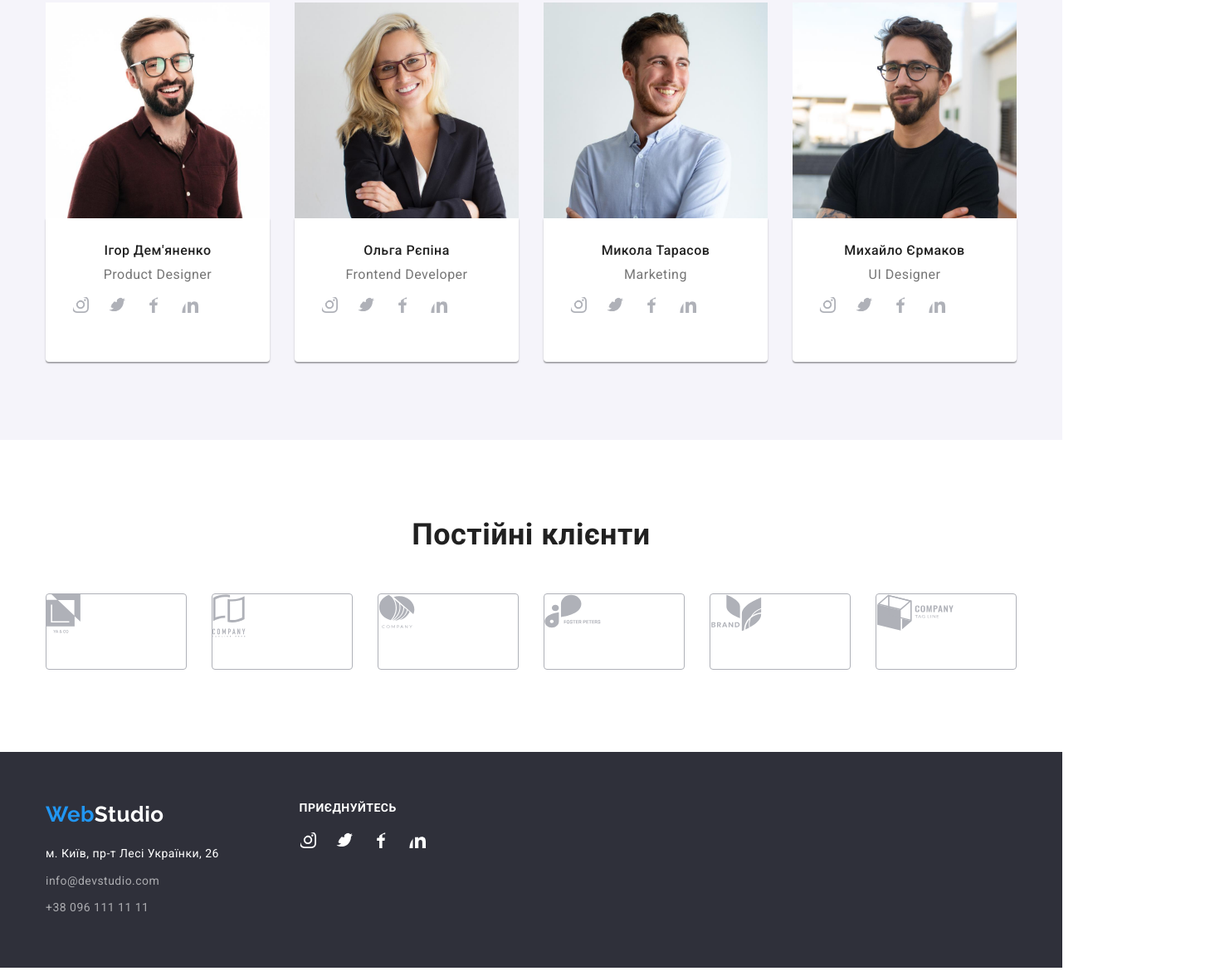
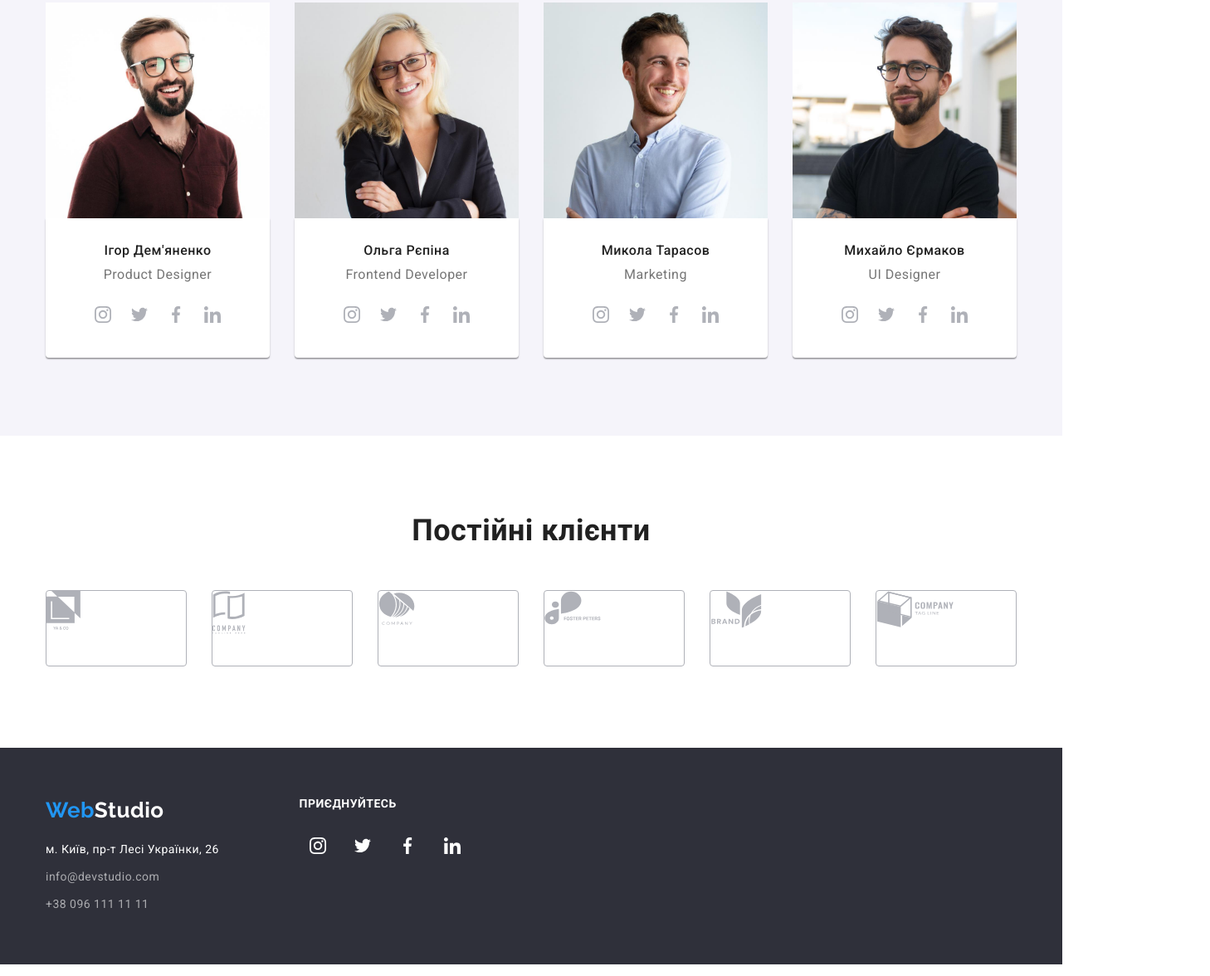
Before and after one commit to simplyNastya/goit-markup-hw-04, a plain HTML site: page index.html in a window 1280 px wide. Shown: the part 1782-2958 px from the top of the page at 83% size, 1458 px wide, since content can reach past the window. Drawn offline with nearby package versions, Linux system fonts and the light colour scheme.

Commit message:
Added css
Positioned svg-social links

```diff
--- a/css/styles.css
+++ b/css/styles.css
@@ -198,6 +198,15 @@ nav {
     margin-bottom: 0;
 }
 
+.features-list {
+    display: flex;
+    gap: 30px;
+}
+
+.features {
+    width: 270px;
+}
+
 .feature-icon {
     width: 270px;
     height: 120px;
@@ -205,22 +214,11 @@ nav {
     background-color: var(--third-section-and-portfoliobtn-background);
 
     margin-bottom: 30px;
-}
 
-.features-svg {
     padding-top: 25px;
     padding-left: 100px;
     padding-bottom: 25px;
     padding-right: 100px;
-}
-
-.features-list {
-    display: flex;
-    gap: 30px;
-}
-
-.features {
-    width: 270px;
 }
 
 .works {
@@ -278,10 +276,11 @@ nav {
     margin-bottom: 0;
 }
 
-.team-icon-list {
+.team-social-icon-list {
     display: flex;
+    justify-content: center;
+
     margin-top: 16px;
-    margin-left: 32px;
 }
 
 .team-icon {
@@ -404,9 +403,10 @@ footer .logo {
 .connect-icon-list {
     display: flex;
     margin-top: 20px;
+    gap: 10px;
 }
 
-.connect-icon {
+.socials-footer {
     width: 44px;
     height: 44px;
 
@@ -414,17 +414,15 @@ footer .logo {
     border-radius: 50%;
 }
 
-.connect-icon:hover,
-.connect-icon:focus {
+.socials-footer:hover,
+.socials-footer:focus {
     background-color: var(--accent);
 }
 
 .connect-svg {
     fill: var(--white-color);
-    padding-top: 12px;
-    padding-left: 12px;
-    padding-bottom: 12px;
-    padding-right: 12px;
+
+    padding: 12px
 }
 
 .connect-svg:hover,
--- a/index.html
+++ b/index.html
@@ -53,7 +53,7 @@
                 <h2 hidden>Переваги</h2>
                 <ul class="list features-list">
                     <li class="features">
-                            <svg class="features-svg feature-icon">
+                            <svg class="feature-icon">
                                 <use href="./images/symbol-defs.svg#icon-antenna" width="70" height="70">
                                 </use>
                             </svg>
@@ -62,7 +62,7 @@
                             позиції.</p>
                     </li>
                     <li class="features">
-                        <svg class="features-svg feature-icon">
+                        <svg class="feature-icon">
                             <use href="./images/symbol-defs.svg#icon-clock" width="70" height="70">
                             </use>
                         </svg>
@@ -71,7 +71,7 @@
                         </p>
                     </li>
                     <li class="features">
-                        <svg class="features-svg feature-icon">
+                        <svg class="feature-icon">
                             <use href="./images/symbol-defs.svg#icon-diagram" width="70" height="70">
                             </use>
                         </svg>
@@ -79,7 +79,7 @@
                         <p class="feature-text">Так само консультація з широким активом значною мірою зумовлює.</p>
                     </li>
                     <li class="features">
-                        <svg class="features-svg feature-icon">
+                        <svg class="feature-icon">
                             <use href="./images/symbol-defs.svg#icon-astronaut" width="70" height="70">
                             </use>
                         </svg>
@@ -113,26 +113,34 @@
                             <div class="team-item">
                                 <h3 class="team-title">Ігор Дем'яненко</h3>
                                 <p lang="en" class="team-text">Product Designer</p>
-                                <ul class="team-icon-list list">
-                                    <li>
-                                        <svg class="team-icon">
-                                            <use href="./images/symbol-defs.svg#icon-instagram" width="20" height="20" class="icon-svg"></use>
+                                <ul class="team-social-icon-list list">
+                                    <li class="team-icon">
+                                        <a href="">
+                                            <svg class="icon-svg">
+                                                <use href="./images/symbol-defs.svg#icon-instagram" width="20" height="20"></use>
                                             </svg>
+                                        </a>
                                     </li>
-                                    <li>
-                                        <svg class="team-icon">
-                                            <use href="./images/symbol-defs.svg#icon-twitter" width="20" height="20" class="icon-svg"></use>
+                                    <li class="team-icon">
+                                        <a href="">
+                                            <svg class="icon-svg">
+                                                <use href="./images/symbol-defs.svg#icon-twitter" width="20" height="20"></use>
                                             </svg>
+                                        </a>
                                     </li>
-                                    <li>
-                                        <svg class="team-icon">
-                                            <use href="./images/symbol-defs.svg#icon-facebook" width="20" height="20" class="icon-svg"></use>
+                                    <li class="team-icon">
+                                        <a href="">
+                                            <svg class="icon-svg">
+                                                <use href="./images/symbol-defs.svg#icon-facebook" width="20" height="20"></use>
                                             </svg>
+                                        </a>
                                     </li>
-                                    <li>
-                                        <svg class="team-icon">
-                                            <use href="./images/symbol-defs.svg#icon-linkedin" width="20" height="20" class="icon-svg"></use>
+                                    <li class="team-icon">
+                                        <a href="">
+                                            <svg class="icon-svg">
+                                                <use href="./images/symbol-defs.svg#icon-linkedin" width="20" height="20"></use>
                                             </svg>
+                                        </a>
                                     </li>
                                 </ul>
                             </div>
@@ -142,26 +150,34 @@
                             <div class="team-item">
                                 <h3 class="team-title">Ольга Рєпіна</h3>
                                 <p lang="en" class="team-text">Frontend Developer</p>
-                                <ul class="team-icon-list list">
-                                    <li>
-                                        <svg class="team-icon">
-                                            <use href="./images/symbol-defs.svg#icon-instagram" width="20" height="20" class="icon-svg"></use>
+                                <ul class="team-social-icon-list list">
+                                    <li class="team-icon">
+                                        <a href="">
+                                            <svg class="icon-svg">
+                                                <use href="./images/symbol-defs.svg#icon-instagram" width="20" height="20"></use>
                                             </svg>
+                                        </a>
                                     </li>
-                                    <li>
-                                        <svg class="team-icon">
-                                            <use href="./images/symbol-defs.svg#icon-twitter" width="20" height="20" class="icon-svg"></use>
+                                    <li class="team-icon">
+                                        <a href="">
+                                            <svg class="icon-svg">
+                                                <use href="./images/symbol-defs.svg#icon-twitter" width="20" height="20"></use>
                                             </svg>
+                                        </a>
                                     </li>
-                                    <li>
-                                        <svg class="team-icon">
-                                            <use href="./images/symbol-defs.svg#icon-facebook" width="20" height="20" class="icon-svg"></use>
+                                    <li class="team-icon">
+                                        <a href="">
+                                            <svg class="icon-svg">
+                                                <use href="./images/symbol-defs.svg#icon-facebook" width="20" height="20"></use>
                                             </svg>
+                                        </a>
                                     </li>
-                                    <li>
-                                        <svg class="team-icon">
-                                            <use href="./images/symbol-defs.svg#icon-linkedin" width="20" height="20" class="icon-svg"></use>
+                                    <li class="team-icon">
+                                        <a href="">
+                                            <svg class="icon-svg">
+                                                <use href="./images/symbol-defs.svg#icon-linkedin" width="20" height="20"></use>
                                             </svg>
+                                        </a>
                                     </li>
                                 </ul>
                             </div>
@@ -171,26 +187,34 @@
                             <div class="team-item">
                                 <h3 class="team-title">Микола Тарасов</h3>
                                 <p lang="en" class="team-text">Marketing</p>
-                                <ul class="team-icon-list list">
-                                    <li>
-                                        <svg class="team-icon">
-                                            <use href="./images/symbol-defs.svg#icon-instagram" width="20" height="20" class="icon-svg"></use>
+                                <ul class="team-social-icon-list list">
+                                    <li class="team-icon">
+                                        <a href="">
+                                            <svg class="icon-svg">
+                                                <use href="./images/symbol-defs.svg#icon-instagram" width="20" height="20"></use>
                                             </svg>
+                                        </a>
                                     </li>
-                                    <li>
-                                        <svg class="team-icon">
-                                            <use href="./images/symbol-defs.svg#icon-twitter" width="20" height="20" class="icon-svg"></use>
+                                    <li class="team-icon">
+                                        <a href="">
+                                            <svg class="icon-svg">
+                                                <use href="./images/symbol-defs.svg#icon-twitter" width="20" height="20"></use>
                                             </svg>
+                                        </a>
                                     </li>
-                                    <li>
-                                        <svg class="team-icon">
-                                            <use href="./images/symbol-defs.svg#icon-facebook" width="20" height="20" class="icon-svg"></use>
+                                    <li class="team-icon">
+                                        <a href="">
+                                            <svg class="icon-svg">
+                                                <use href="./images/symbol-defs.svg#icon-facebook" width="20" height="20"></use>
                                             </svg>
+                                        </a>
                                     </li>
-                                    <li>
-                                        <svg class="team-icon">
-                                            <use href="./images/symbol-defs.svg#icon-linkedin" width="20" height="20" class="icon-svg"></use>
+                                    <li class="team-icon">
+                                        <a href="">
+                                            <svg class="icon-svg">
+                                                <use href="./images/symbol-defs.svg#icon-linkedin" width="20" height="20"></use>
                                             </svg>
+                                        </a>
                                     </li>
                                 </ul>
                             </div>
@@ -200,26 +224,34 @@
                             <div class="team-item">
                                 <h3 class="team-title">Михайло Єрмаков</h3>
                                 <p lang="en" class="team-text">UI Designer</p>
-                                <ul class="team-icon-list list">
-                                    <li>
-                                        <svg class="team-icon">
-                                            <use href="./images/symbol-defs.svg#icon-instagram" width="20" height="20" class="icon-svg"></use>
+                                <ul class="team-social-icon-list list">
+                                    <li class="team-icon">
+                                        <a href="">
+                                            <svg class="icon-svg">
+                                                <use href="./images/symbol-defs.svg#icon-instagram" width="20" height="20"></use>
                                             </svg>
+                                        </a>
                                     </li>
-                                    <li>
-                                        <svg class="team-icon">
-                                            <use href="./images/symbol-defs.svg#icon-twitter" width="20" height="20" class="icon-svg"></use>
+                                    <li class="team-icon">
+                                        <a href="">
+                                            <svg class="icon-svg">
+                                                <use href="./images/symbol-defs.svg#icon-twitter" width="20" height="20"></use>
                                             </svg>
+                                        </a>
                                     </li>
-                                    <li>
-                                        <svg class="team-icon">
-                                            <use href="./images/symbol-defs.svg#icon-facebook" width="20" height="20" class="icon-svg"></use>
+                                    <li class="team-icon">
+                                        <a href="">
+                                            <svg class="icon-svg">
+                                                <use href="./images/symbol-defs.svg#icon-facebook" width="20" height="20"></use>
                                             </svg>
+                                        </a>
                                     </li>
-                                    <li>
-                                        <svg class="team-icon">
-                                            <use href="./images/symbol-defs.svg#icon-linkedin" width="20" height="20" class="icon-svg"></use>
+                                    <li class="team-icon">
+                                        <a href="">
+                                            <svg class="icon-svg">
+                                                <use href="./images/symbol-defs.svg#icon-linkedin" width="20" height="20"></use>
                                             </svg>
+                                        </a>
                                     </li>
                                 </ul>
                             </div>
@@ -233,29 +265,39 @@
                 <h2 class="title">Постійні клієнти</h2>
                 <ul class="clients-list list">
                     <li class="client-item">
+                        <a href="">
                             <svg class="client-group">
                             <use href="./images/symbol-defs.svg#icon-group-1" width="41" height="47"></use>
                         </svg>
+                        </a>
                     </li>
                     <li class="client-item">
+                        <a href="">
                             <svg class="client-group">
                             <use href="./images/symbol-defs.svg#icon-group-2" width="40" height="52"></use>
                         </svg>
+                        </a>
                     </li>
                     <li class="client-item">
+                        <a href="">
                             <svg class="client-group">
                             <use href="./images/symbol-defs.svg#icon-group-3" width="44" height="41"></use>
                         </svg>
+                        </a>
                     </li>
                     <li class="client-item">
+                        <a href="">
                             <svg class="client-group">
                             <use href="./images/symbol-defs.svg#icon-group-4" width="84" height="41"></use>
                         </svg>
+                        </a>
                     </li>
                     <li class="client-item">
+                        <a href="">
                             <svg class="client-group">
                             <use href="./images/symbol-defs.svg#icon-group-5" width="63" height="45"></use>
                         </svg>
+                        </a>
                     </li>
                     <li class="client-item">
                         <svg class="client-group">
@@ -285,25 +327,33 @@
                 <div class="socials">
                     <h2 class="connect-title">приєднуйтесь</h2>
                     <ul class="connect-icon-list list">
-                        <li>
-                            <svg class="connect-icon">
-                                <use href="./images/symbol-defs.svg#icon-instagram" width="20" height="20" class="connect-svg"></use>
+                        <li class="socials-footer">
+                            <a href="">
+                                <svg class="connect-svg">
+                                <use href="./images/symbol-defs.svg#icon-instagram" width="20" height="20"></use>
                             </svg>
+                            </a>
                         </li>
-                        <li>
-                            <svg class="connect-icon">
-                                <use href="./images/symbol-defs.svg#icon-twitter" width="20" height="20" class="connect-svg"></use>
+                        <li class="socials-footer">
+                            <a href="">
+                                <svg class="connect-svg">
+                                <use href="./images/symbol-defs.svg#icon-twitter" width="20" height="20"></use>
                             </svg>
+                            </a>
                         </li>
-                        <li>
-                            <svg class="connect-icon">
-                                <use href="./images/symbol-defs.svg#icon-facebook" width="20" height="20" class="connect-svg"></use>
+                        <li class="socials-footer">
+                            <a href="">
+                                <svg class="connect-svg">
+                                <use href="./images/symbol-defs.svg#icon-facebook" width="20" height="20"></use>
                             </svg>
+                            </a>
                         </li>
-                        <li>
-                            <svg class="connect-icon">
-                                <use href="./images/symbol-defs.svg#icon-linkedin" width="20" height="20" class="connect-svg"></use>
+                        <li class="socials-footer">
+                            <a href="">
+                                <svg class="connect-svg">
+                                <use href="./images/symbol-defs.svg#icon-linkedin" width="20" height="20"></use>
                             </svg>
+                            </a>
                         </li>
                     </ul>
                 </div>
```
Also changed, not shown: 2 other files. Lines whose indentation alone changed are shown as unchanged.
